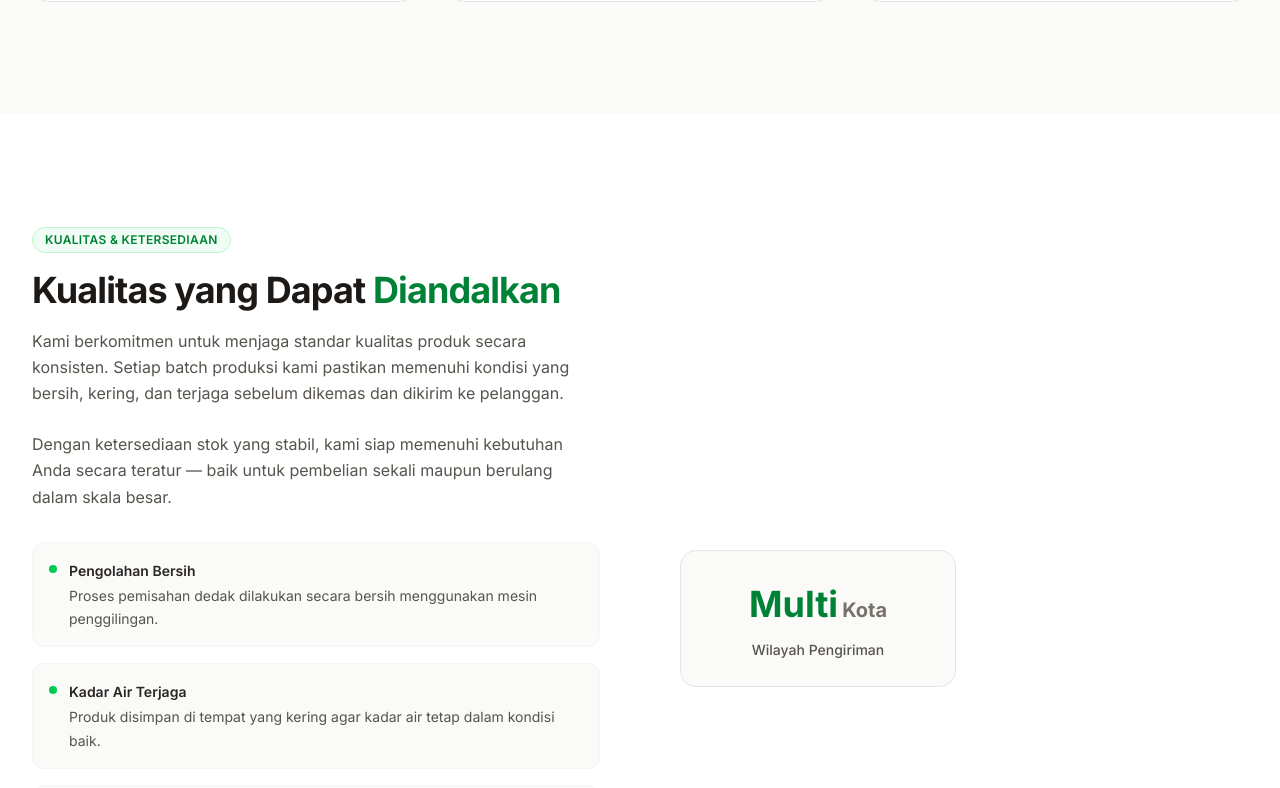
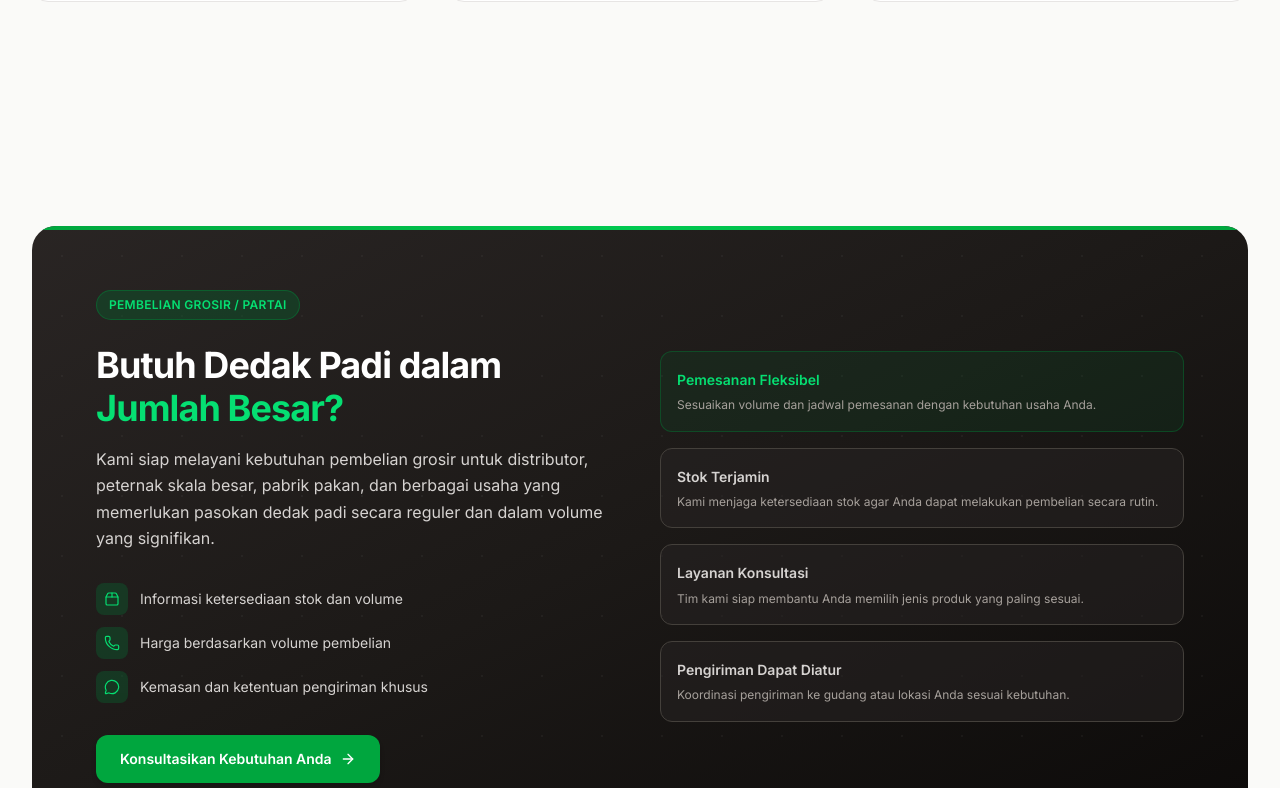
Before and after one commit to ardhikaxx/dedak-padi-web, a Next.js app: page / in a window 1280 px wide. Shown: the part 5912-6700 px from the top of the page. Built offline with nearby package versions, Linux system fonts and the light colour scheme.

Commit message:
feat: remove QualitySection

```diff
--- a/app/page.tsx
+++ b/app/page.tsx
@@ -6,7 +6,6 @@ import ProductSection from "@/components/ProductSection";
 import BenefitsSection from "@/components/BenefitsSection";
 import UsageSection from "@/components/UsageSection";
 import ProcessSection from "@/components/ProcessSection";
-import QualitySection from "@/components/QualitySection";
 import WholesaleCTA from "@/components/WholesaleCTA";
 import TestimonialSection from "@/components/TestimonialSection";
 import FAQSection from "@/components/FAQSection";
@@ -50,10 +49,6 @@ export default function HomePage() {
           <ProcessSection />
         </ScrollReveal>
 
-        <ScrollReveal direction="up">
-          <QualitySection />
-        </ScrollReveal>
-
         <ScrollReveal direction="fade">
           <WholesaleCTA />
         </ScrollReveal>
```
